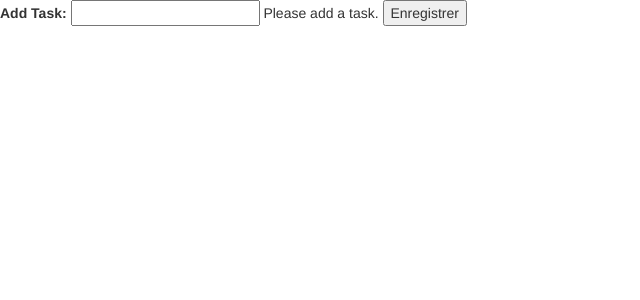
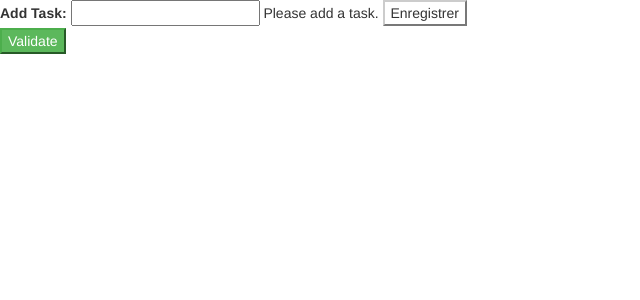
Before and after one commit to KJayce/Projet-6-Todolist, a PHP site: page / in a window 1280 px wide. Shown: the top 300 px of the page, without its empty margins (0-640 px from the left). Run offline with PHP 8.4, Linux system fonts and the light colour scheme; data that the repository does not hold is empty.

Commit message:
make it agreable

```diff
--- a/index.php
+++ b/index.php
@@ -16,6 +16,7 @@
     href="https://maxcdn.bootstrapcdn.com/bootstrap/3.3.7/css/bootstrap.min.css"
     integrity="sha384-BVYiiSIFeK1dGmJRAkycuHAHRg32OmUcww7on3RYdg4Va+PmSTsz/K68vbdEjh4u"
     crossorigin="anonymous">
+    <link rel="stylesheet" href="style.css" type="text/css">
     <title>Document</title>
 </head>
 <body>
@@ -28,7 +29,7 @@
 
         <?php echo $message1; ?>
 
-        <button type="submit" form="taskform" name="adding">Enregistrer</button> <br>
+        <button class="btn-default" type="submit" form="taskform" name="adding">Enregistrer</button> <br>
 
         <?php
         $status ="";
@@ -42,6 +43,8 @@
             } // you can separate a php code in two and make the last piece of code close the preceding codes with a }
         ?>
 
+        <button class="btn-success" type="submit" form="taskform" name="valid">Validate</button>
+
         </div>
     </form>
 </body>
--- a/todo.json
+++ b/todo.json
@@ -1,4 +1,5 @@
 [
     "Jayce",
-    "Kaje"
+    "Kaje",
+    "Marcel"
 ]
```
